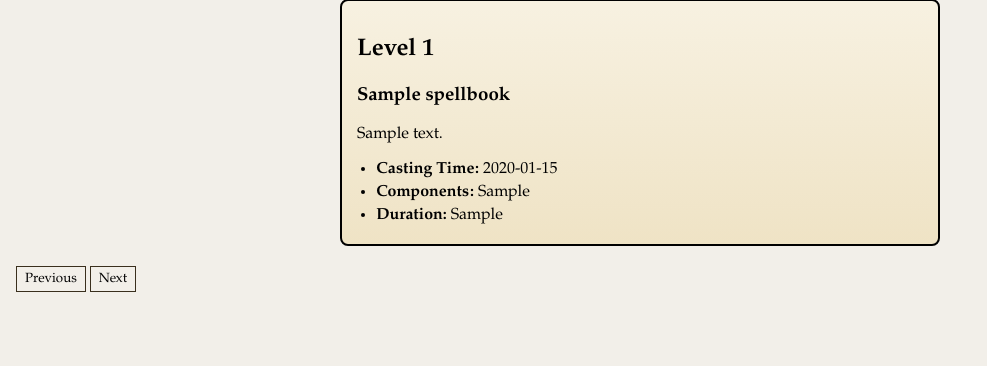
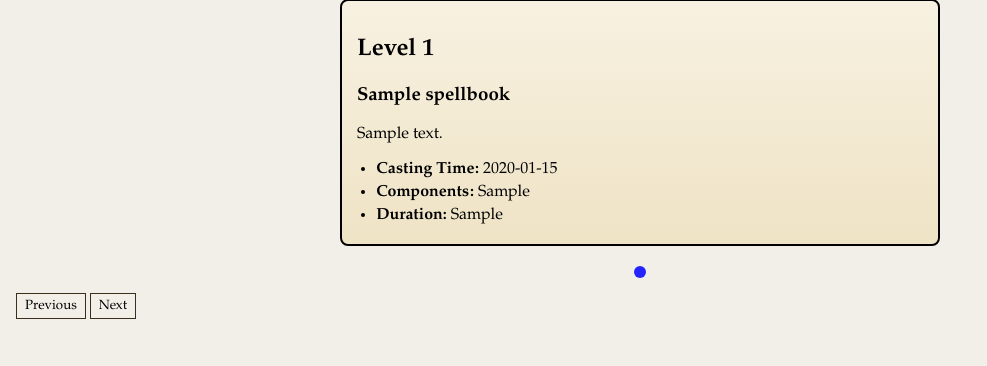
Before and after one commit to markcapelle/DnD_Character_Creator_2, a Flask app: page /spellbook/1 in a window 1280 px wide. Shown: the part 98-464 px from the top of the page, without its empty margins (0-987 px from the left). Run offline with Flask 3, Linux system fonts and the light colour scheme; tables that the repository leaves empty hold one stand-in row (values such as "Sample post").

Commit message:
Feat: Spellbook pages tracker.
Created floating pips that show how many pages the spellbook contains and the highlighted pip indicates which page the user is currently on.

```diff
--- a/static/css/style.css
+++ b/static/css/style.css
@@ -118,6 +118,29 @@
     background-blend-mode: multiply;
 }
 
+
+
+
+
+#spellbook-pips {
+    display: flex;
+    justify-content: center;
+    gap: 8px;
+    margin: 15px 0;
+}
+
+.pip {
+    width: 12px;
+    height: 12px;
+    border-radius: 50%;
+    background-color: rgba(0,0,0,0.25); /* inactive */
+    cursor: pointer;
+    transition: background-color 0.2s ease;
+}
+
+.pip.active {
+    background-color: rgba(0,0,255,0.85); /* active page */
+}
 
 
 
--- a/static/js/spellbook.js
+++ b/static/js/spellbook.js
@@ -1,13 +1,38 @@
 document.addEventListener("DOMContentLoaded", () => {
     const pages = Array.from(document.querySelectorAll(".spell-page"));
+    const pipContainer = document.getElementById("spellbook-pips");
     let index = 0;
+
+    // --- Create pips dynamically ---
+    pages.forEach((_, i) => {
+        const pip = document.createElement("div");
+        pip.classList.add("pip");
+        pip.dataset.index = i;
+
+        pip.addEventListener("click", () => {
+            index = i;
+            showPage(index);
+        });
+
+        pipContainer.appendChild(pip);
+    });
+
+    function updatePips() {
+        const pips = pipContainer.querySelectorAll(".pip");
+        pips.forEach((pip, i) => {
+            pip.classList.toggle("active", i === index);
+        });
+    }
 
     function showPage(i) {
         pages.forEach((p, idx) => {
             p.style.display = idx === i ? "block" : "none";
         });
+
+        updatePips();
     }
 
+    // --- Button navigation ---
     document.getElementById("next-spell").addEventListener("click", () => {
         index = (index + 1) % pages.length;
         showPage(index);
@@ -18,8 +43,8 @@ document.addEventListener("DOMContentLoaded", () => {
         showPage(index);
     });
 
-    // Keyboard navigation
-     document.addEventListener("keydown", (event) => {
+    // --- Keyboard navigation ---
+    document.addEventListener("keydown", (event) => {
         switch (event.key) {
             case "ArrowRight":
                 index = (index + 1) % pages.length;
--- a/templates/spellbook.html
+++ b/templates/spellbook.html
@@ -38,6 +38,8 @@
     {% endfor %}
     </div>
 
+    <div id="spellbook-pips"></div>
+
     <div id="spellbook-controls">
         <button id="prev-spell">Previous</button>
         <button id="next-spell">Next</button>
```
